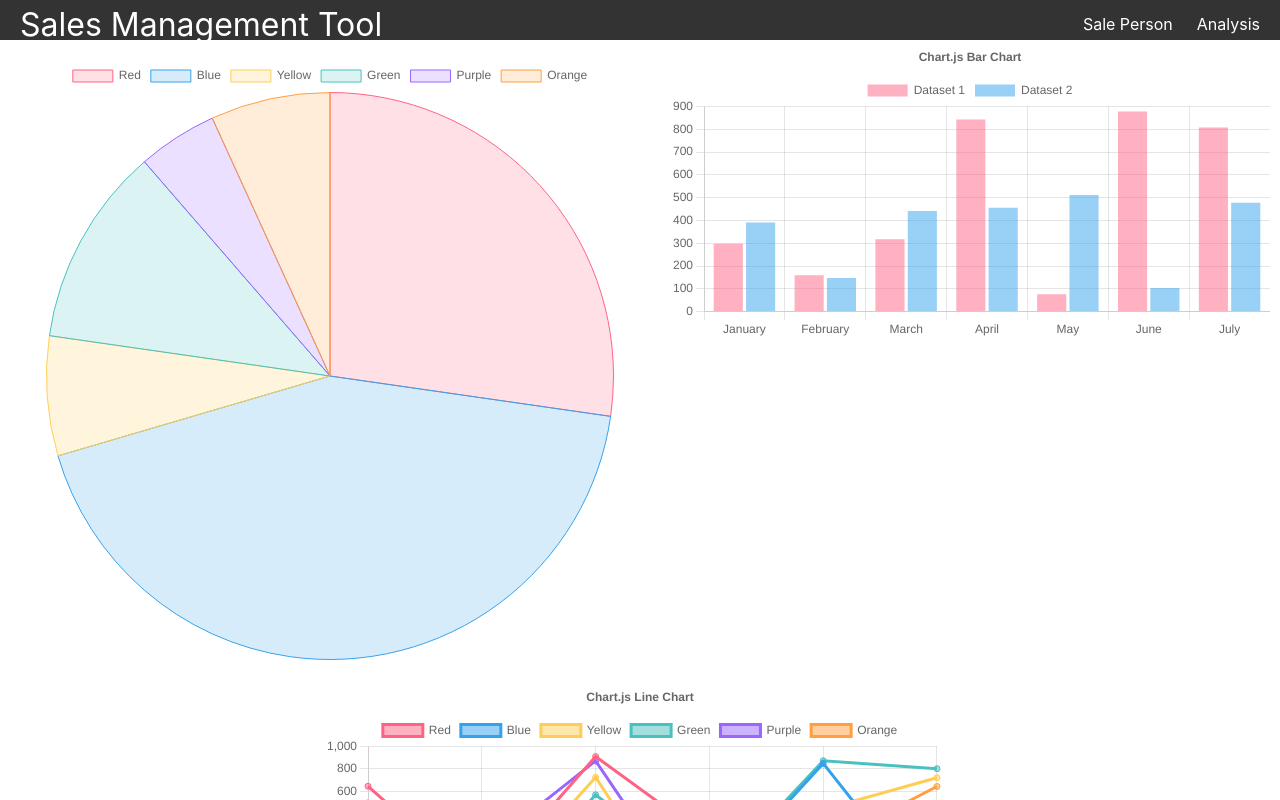
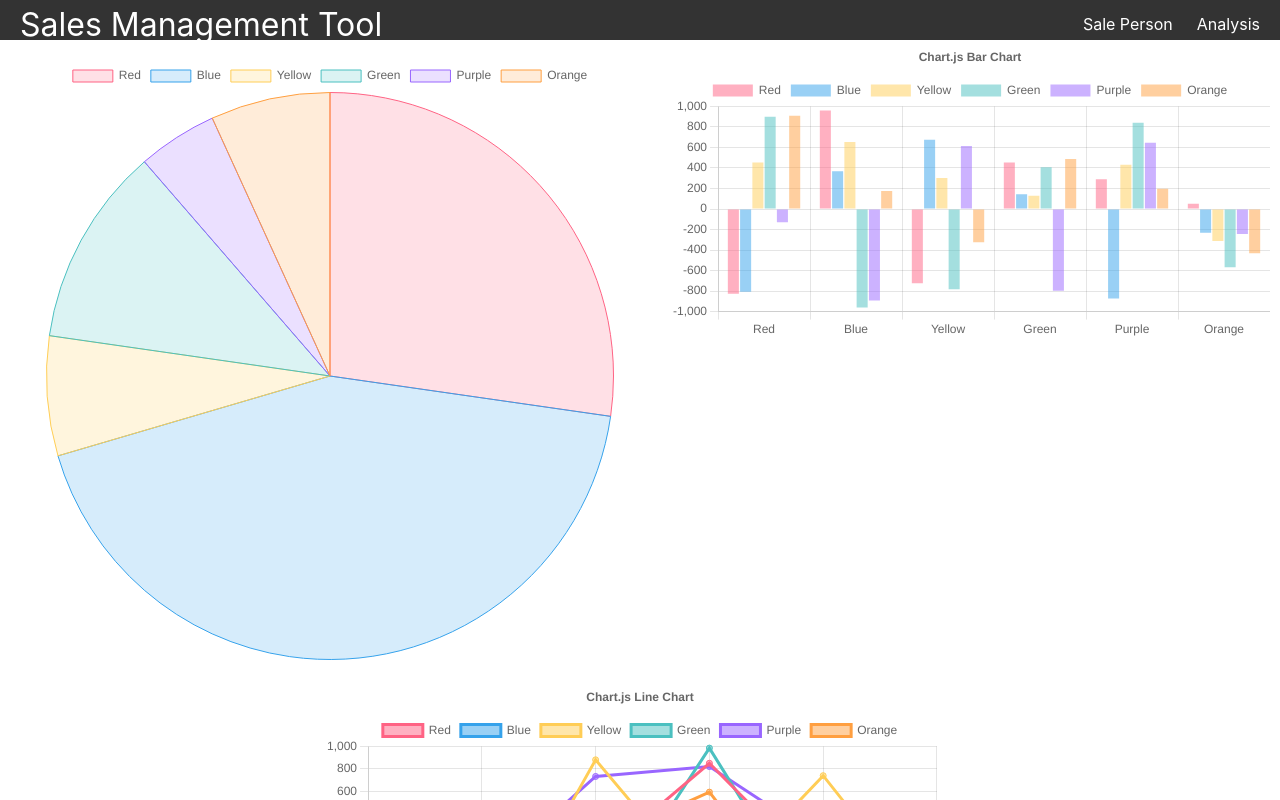
Before and after one commit to ngtruongthanh98/sales-report-data, a React (Create React App) app: page / in a window 1280 px wide. Shown: the top 800 px of the page. Built offline with nearby package versions, Linux system fonts and the light colour scheme; no server answers.

Commit message:
feat: Get data from props #2

```diff
--- a/src/components/Charts/VerticalBarChart/index.js
+++ b/src/components/Charts/VerticalBarChart/index.js
@@ -13,7 +13,7 @@ import faker from 'faker';
 
 ChartJS.register(CategoryScale, LinearScale, BarElement, Title, Tooltip, Legend);
 
-const VerticalBarChart = () => {
+const VerticalBarChart = (props) => {
   const options = {
     responsive: true,
     plugins: {
@@ -27,22 +27,17 @@ const VerticalBarChart = () => {
     },
   };
 
-  const labels = ['January', 'February', 'March', 'April', 'May', 'June', 'July'];
-
   const data = {
-    labels,
-    datasets: [
-      {
-        label: 'Dataset 1',
-        data: labels.map(() => faker.datatype.number({ min: 0, max: 1000 })),
-        backgroundColor: 'rgba(255, 99, 132, 0.5)',
-      },
-      {
-        label: 'Dataset 2',
-        data: labels.map(() => faker.datatype.number({ min: 0, max: 1000 })),
-        backgroundColor: 'rgba(53, 162, 235, 0.5)',
-      },
-    ],
+    labels: props.labelArray,
+    datasets: props.dataArray.map((data, index) => {
+      return {
+        label: props.labelArray[index],
+        // Mock data
+        data: props.labelArray.map(() => faker.datatype.number({ min: -1000, max: 1000 })),
+        borderColor: props.borderColorArray[index],
+        backgroundColor: props.backgroundColorArray[index],
+      };
+    }),
   };
 
   return (
@@ -55,6 +50,22 @@ const VerticalBarChart = () => {
 VerticalBarChart.defaultProps = {
   dataArray: [12, 19, 3, 5, 2, 3],
   labelArray: ['Red', 'Blue', 'Yellow', 'Green', 'Purple', 'Orange'],
+  borderColorArray: [
+    'rgb(255, 99, 132)',
+    'rgb(53, 162, 235)',
+    'rgb(255, 205, 86)',
+    'rgb(75, 192, 192)',
+    'rgb(153, 102, 255)',
+    'rgb(255, 159, 64)',
+  ],
+  backgroundColorArray: [
+    'rgba(255, 99, 132, 0.5)',
+    'rgba(53, 162, 235, 0.5)',
+    'rgba(255, 205, 86, 0.5)',
+    'rgba(75, 192, 192, 0.5)',
+    'rgba(153, 102, 255, 0.5)',
+    'rgba(255, 159, 64, 0.5)',
+  ],
 };
 
 export default VerticalBarChart;
--- a/src/pages/Analysis/index.js
+++ b/src/pages/Analysis/index.js
@@ -6,12 +6,14 @@ import PieChart from '../../components/Charts/PieChart';
 import { getChartData } from '../../services/charts';
 
 const Analysis = () => {
-  const [dataChart, setDataChart] = useState({});
+  const [dataPieChart, setDataPieChart] = useState({});
+  const [dataLineChart, setDataLineChart] = useState({});
+  const [dataVerticalBarChart, setDataVerticalBarChart] = useState({});
 
   useEffect(() => {
     getChartData().then((res) => {
       console.log(res.data);
-      setDataChart(res.data);
+      setDataPieChart(res.data);
     });
   }, []);
 
@@ -19,17 +21,20 @@ const Analysis = () => {
     <div className="analysis-page">
       <div className="row">
         <div className="chart-item-50 pie-chart">
-          <PieChart dataArray={dataChart.data} labelArray={dataChart.label} />
+          <PieChart dataArray={dataPieChart.data} labelArray={dataPieChart.label} />
         </div>
 
         <div className="chart-item-50">
-          <VerticalBarChart />
+          <VerticalBarChart
+            dataArray={dataVerticalBarChart.data}
+            labelArray={dataVerticalBarChart.label}
+          />
         </div>
       </div>
 
       <div className="row single">
         <div className="chart-item-50">
-          <LineChart />
+          <LineChart dataArray={dataLineChart.data} labelArray={dataLineChart.label} />
         </div>
       </div>
     </div>
```
